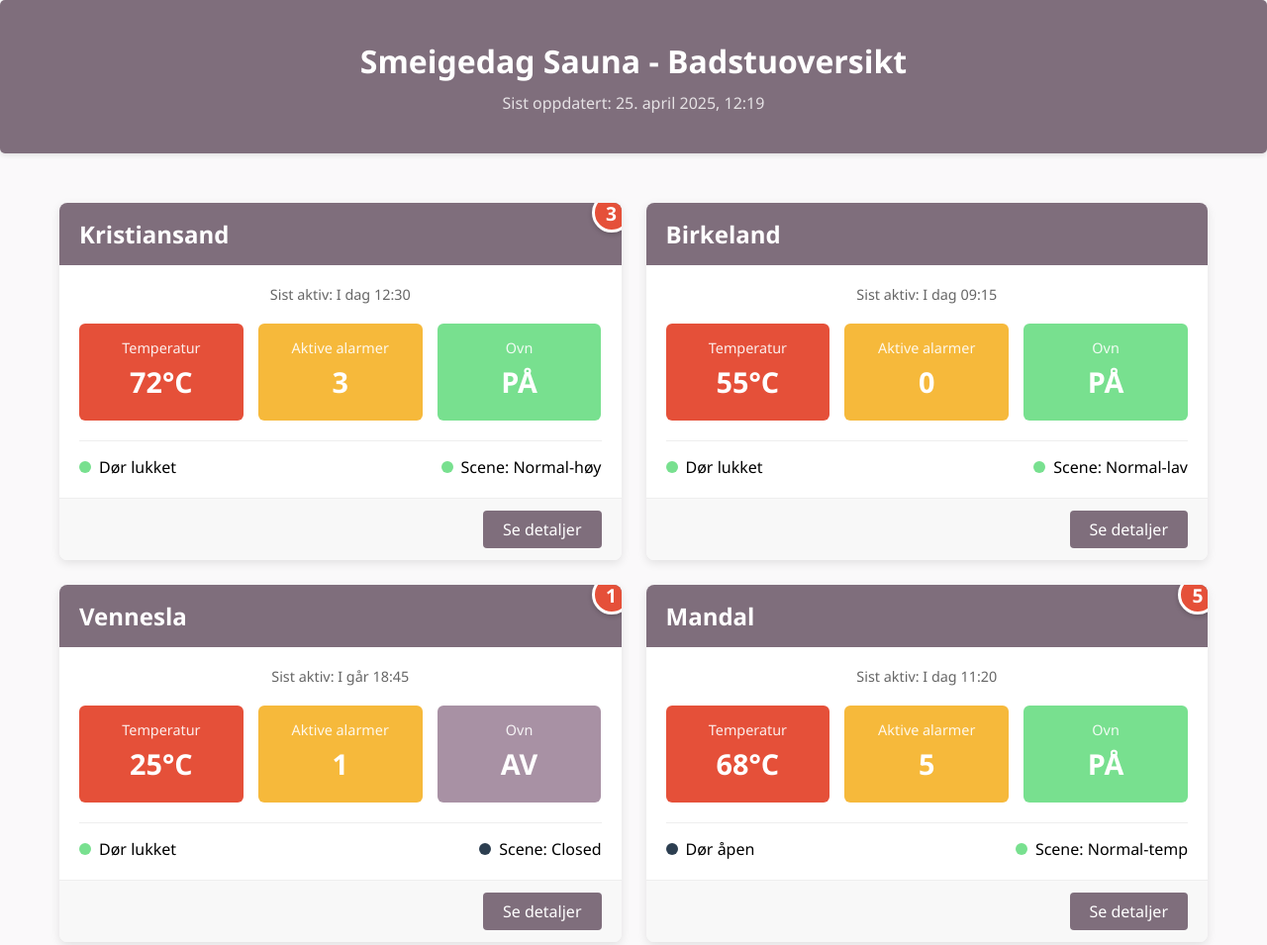
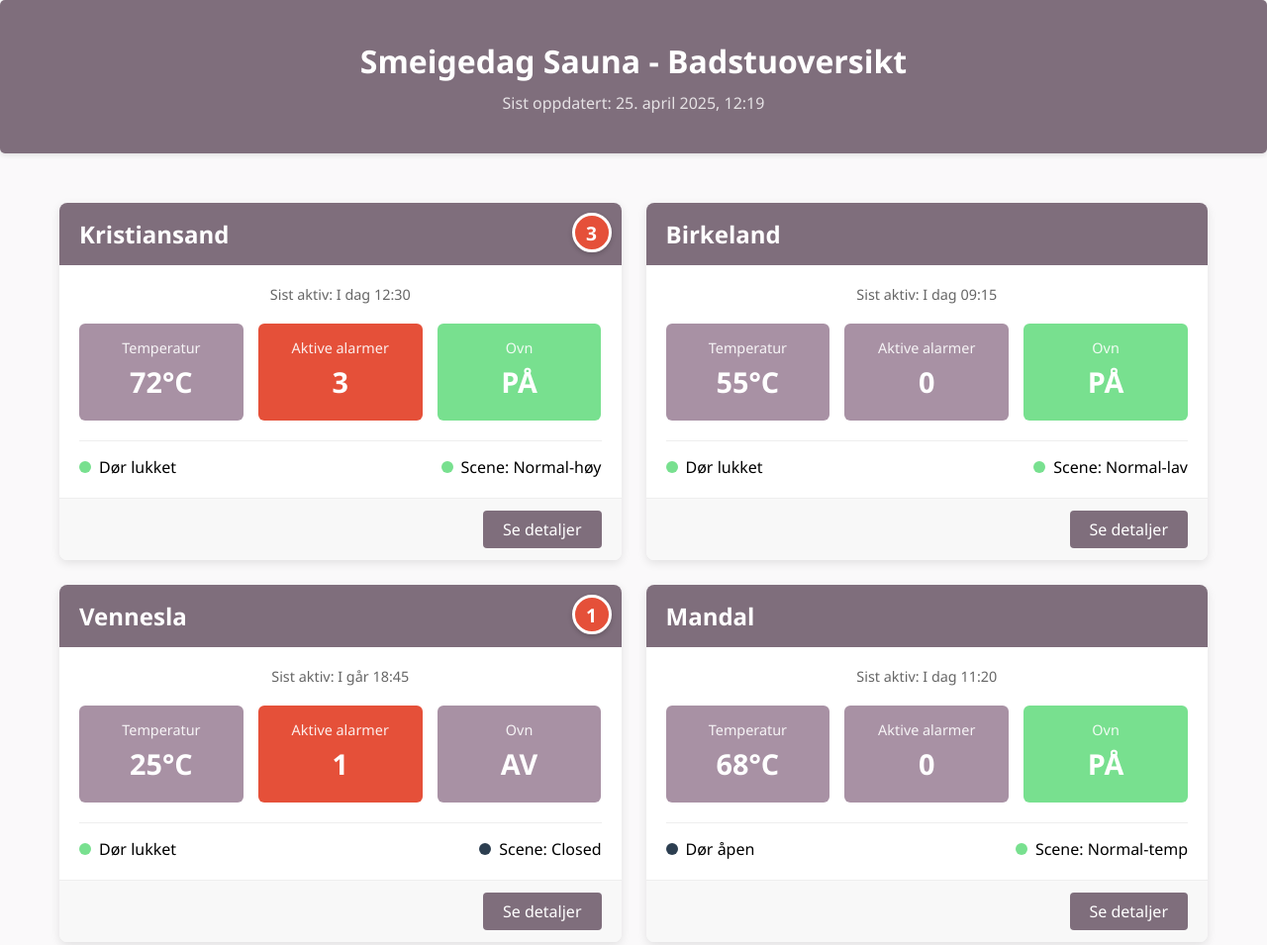
Before and after one commit to evenlangas/sauna-draft, a plain HTML site: page oversikt.html in a window 1280 px wide. Shown: the whole page at 99% size. Drawn offline with Linux system fonts and the light colour scheme.

Commit message:
Oppdatert oversiktssiden

```diff
--- a/oversikt.html
+++ b/oversikt.html
@@ -110,11 +110,11 @@
         }
 
         .stat-box.temperature {
-            background-color: var(--danger);
+            background-color: var(--secondary);
         }
 
         .stat-box.alarmer {
-            background-color: var(--warning);
+            background-color: var(--danger);
         }
 
         .stat-box.heater {
@@ -186,8 +186,8 @@
 
         .alarm-badge {
             position: absolute;
-            top: -10px;
-            right: -10px;
+            top: 10px;
+            right: 10px;
             background-color: var(--danger);
             color: white;
             width: 40px;
@@ -277,7 +277,7 @@
                             <div class="stat-label">Temperatur</div>
                             <div class="stat-value">55°C</div>
                         </div>
-                        <div class="stat-box alarmer">
+                        <div class="stat-box temperature">
                             <div class="stat-label">Aktive alarmer</div>
                             <div class="stat-value">0</div>
                         </div>
@@ -342,7 +342,7 @@
 
             <!-- Mandal Sauna -->
             <div class="sauna-card" onclick="location.href='mandal.html'">
-                <div class="alarm-badge">5</div>
+                <!-- <div class="alarm-badge">5</div> -->
                 <div class="sauna-header">
                     <h2>Mandal</h2>
                 </div>
@@ -353,9 +353,9 @@
                             <div class="stat-label">Temperatur</div>
                             <div class="stat-value">68°C</div>
                         </div>
-                        <div class="stat-box alarmer">
+                        <div class="stat-box temperature">
                             <div class="stat-label">Aktive alarmer</div>
-                            <div class="stat-value">5</div>
+                            <div class="stat-value">0</div>
                         </div>
                         <div class="stat-box heater">
                             <div class="stat-label">Ovn</div>
```
